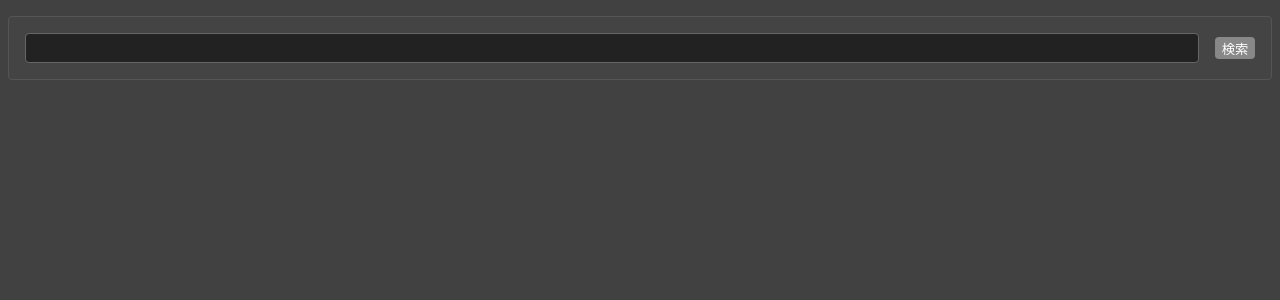
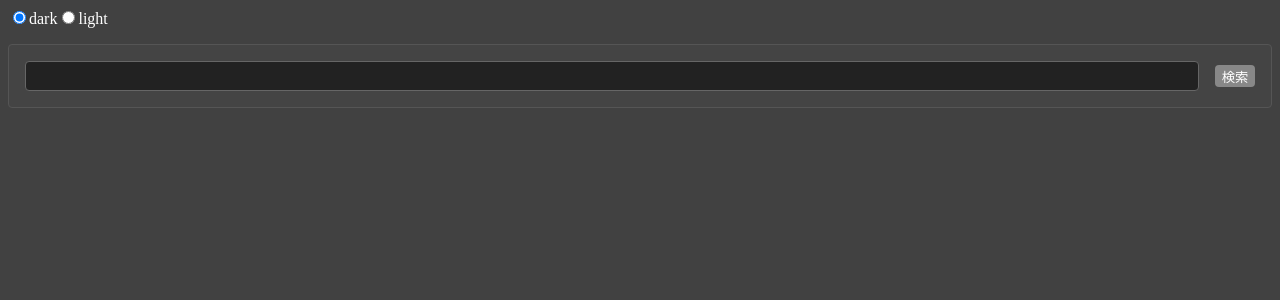
Before and after one commit to gs223gs/PokemonAPI, a React (Vite) app in the folder fetch-pokemon/: page / in a window 1280 px wide. Shown: the top 300 px of the page. Built offline with nearby package versions, Linux system fonts and the light colour scheme.

Commit message:
feat: カラーテーマ変更機能の実装 1 ブランチ作成忘れてた． radioでカラーテーマ変更できるようになった． あとはCSSのみ

```diff
--- a/fetch-pokemon/src/App.tsx
+++ b/fetch-pokemon/src/App.tsx
@@ -1,13 +1,18 @@
 import PokemonList from "./components/PokemonList";
 import PokemonForm from "./components/PokemonForm";
+import PokemonTheme from "./components/PokemonTheme";
 import { PokemonProvider } from "./contexts/PokemonContext";
+import { PokemonThemeProvider } from "./contexts/ColorContext";
 
 export const App = () => {
   return (
     <div>
       <PokemonProvider>
-        <PokemonForm />
-        <PokemonList />
+        <PokemonThemeProvider>
+          <PokemonTheme />
+          <PokemonForm />
+          <PokemonList />
+        </PokemonThemeProvider>
       </PokemonProvider>
     </div>
   );
--- a/fetch-pokemon/src/components/PokemonItem.tsx
+++ b/fetch-pokemon/src/components/PokemonItem.tsx
@@ -5,13 +5,9 @@ interface PokemonItemProps {
   height: number;
 }
 
-const PokemonItem = ({
-  pokeid,
-  name,
-  height,
-}: PokemonItemProps) => {
+const PokemonItem = ({ pokeid, name, height }: PokemonItemProps) => {
   return (
-    <div className='pokemonitem'>
+    <div className="pokemonitem">
       <img
         src={`https://raw.githubusercontent.com/PokeAPI/sprites/master/sprites/pokemon/${pokeid}.png`}
         alt={name} // ポケモンの名前をalt属性に設定
--- /dev/null
+++ b/fetch-pokemon/src/components/PokemonTheme.tsx
@@ -0,0 +1,11 @@
+import PokemonLavel from './PokemonThemeLavel';
+
+const PokemonTheme = () => {
+  return (
+    <div>
+      <PokemonLavel />
+    </div>
+  )
+}
+
+export default PokemonTheme
--- /dev/null
+++ b/fetch-pokemon/src/components/PokemonThemeItem.tsx
@@ -0,0 +1,32 @@
+import { useTheme } from "../contexts/ColorContext";
+
+interface PokemonThemeItemProps {
+  theme_color: string;
+}
+
+const PokemonThemeItem: React.FC<PokemonThemeItemProps> = ({ theme_color }) => {
+  const themeContext = useTheme();
+  if (!themeContext) {
+    throw new Error("useTheme は ColorProvider 内で使用してください");
+  }
+  const [theme,] = themeContext;
+  const [, setTheme] = themeContext;
+
+  return (
+    <label htmlFor={`theme-${theme_color}`}>
+      <input
+        id={`theme-${theme_color}`}
+        type="radio"
+        name="theme-color_radio"
+        value={theme_color}
+        defaultChecked={theme === theme_color}
+        onChange={(e) =>{
+          setTheme(e.target.value)
+        }}
+      />
+      {theme_color}
+    </label>
+  );
+};
+
+export default PokemonThemeItem;
--- /dev/null
+++ b/fetch-pokemon/src/components/PokemonThemeLavel.tsx
@@ -0,0 +1,16 @@
+import PokemonThemeItem from './PokemonThemeItem';
+
+const THEMES_COLOR = ["dark", "light"];
+const PokemonThemeLavel = () => {
+  return (
+    <>
+          {THEMES_COLOR.map((theme_color) => {
+            return (
+              <PokemonThemeItem theme_color={theme_color} key={theme_color} />
+            );
+          })}
+    </>
+  )
+}
+
+export default PokemonThemeLavel
--- /dev/null
+++ b/fetch-pokemon/src/contexts/ColorContext.tsx
@@ -0,0 +1,20 @@
+import React, { createContext, useState, ReactNode, useContext } from "react";
+
+interface PokemonThemeProviderProps {
+  children: ReactNode;
+}
+
+type PokemonThemeContextType = [string, React.Dispatch<React.SetStateAction<string>>];
+
+const PokemonColorThemeContext = createContext<PokemonThemeContextType | undefined>(undefined);
+
+export const PokemonThemeProvider = ({ children }: PokemonThemeProviderProps): JSX.Element => {
+  const [theme, setTheme] = useState("dark");
+  return (
+    <PokemonColorThemeContext.Provider value={[theme,setTheme]}>
+      {children}
+    </PokemonColorThemeContext.Provider>
+  );
+};
+
+export const useTheme = () => useContext(PokemonColorThemeContext);
--- a/fetch-pokemon/src/contexts/PokemonContext.tsx
+++ b/fetch-pokemon/src/contexts/PokemonContext.tsx
@@ -26,8 +26,6 @@ export const PokemonProvider = ({ children }: PokemonProviderProps) => {
   const [pokeid, setPokeid] = useState("");
   // Pokemonのリストを管理するためのuseStateフック
   const [pokemons, setPokemon] = useState<Pokemon[]>([]);
-  console.log(pokemons);
-
   // 入力フィールドの値を更新する関数
   const handleChange = (e: React.ChangeEvent<HTMLInputElement>) => {
     setPokeid(e.target.value);
```
